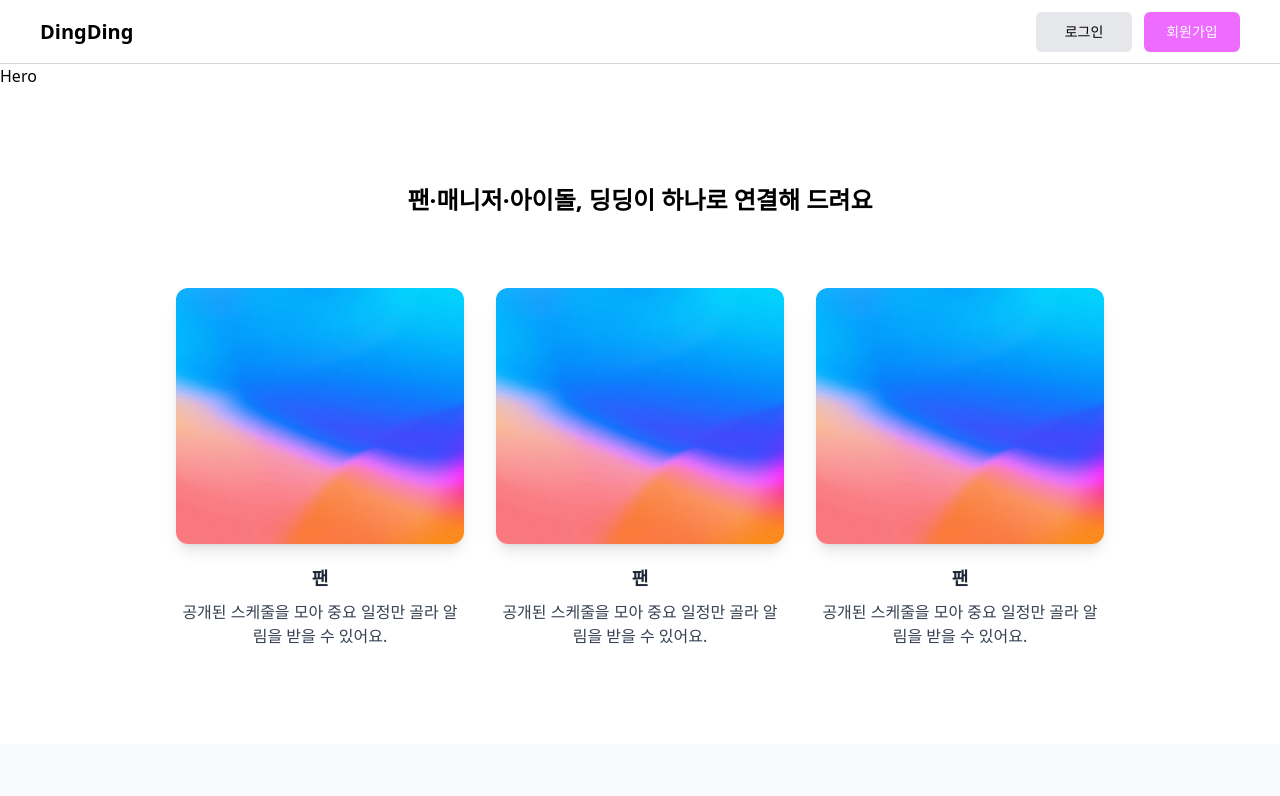
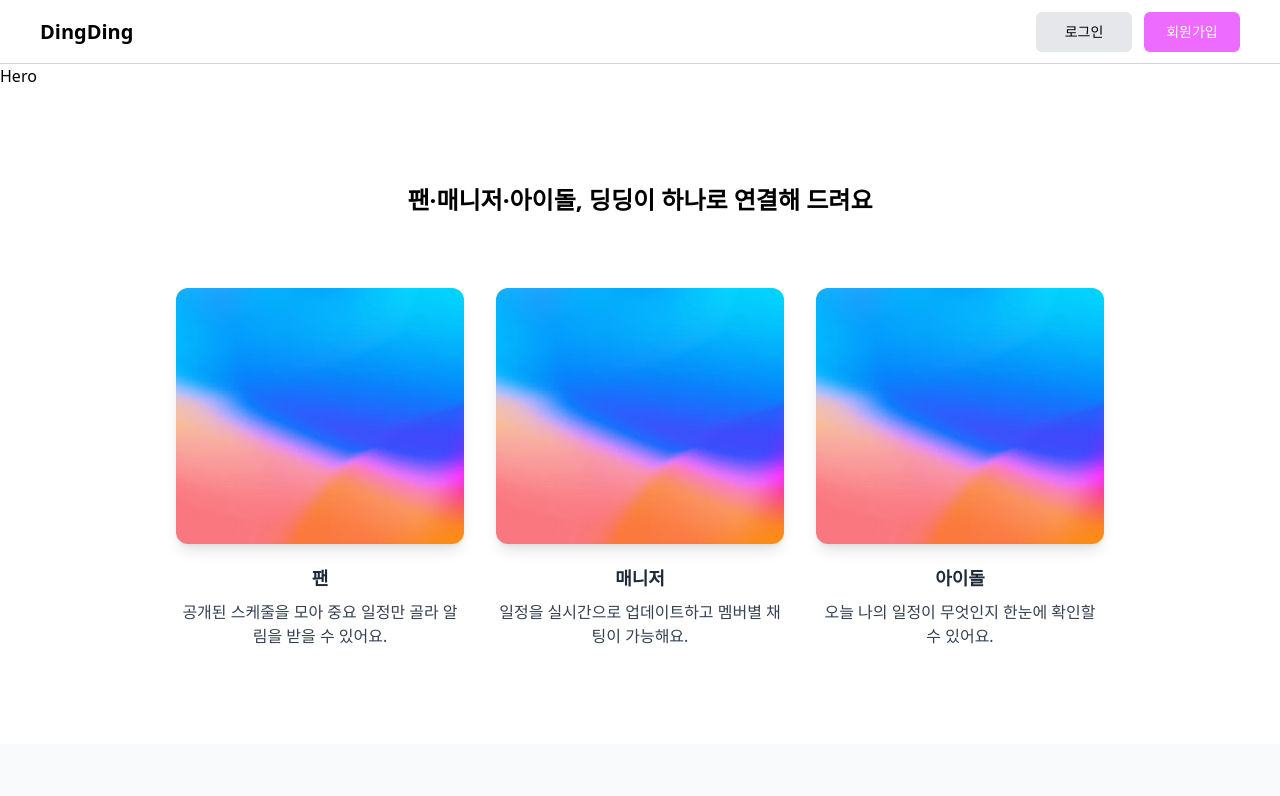
Before and after one commit to be-main-project-team5/main-FE, a React (Vite) app: page / in a window 1280 px wide. Shown: the top 796 px of the page. Built offline with nearby package versions, Linux system fonts and the light colour scheme.

Commit message:
✨ Feat: 사용자 역할 Card 섹션 데이터 추가 (#57)
ROLE_CARDS 상수 생성 / map 렌더링에 활용

```diff
--- a/src/pages/landing/sections/RoleCards.tsx
+++ b/src/pages/landing/sections/RoleCards.tsx
@@ -1,4 +1,22 @@
 import Card from '@/components/common/card';
+
+const ROLE_CARDS = [
+  {
+    id: 0,
+    title: '팬',
+    description: '공개된 스케줄을 모아 중요 일정만 골라 알림을 받을 수 있어요.',
+  },
+  {
+    id: 1,
+    title: '매니저',
+    description: '일정을 실시간으로 업데이트하고 멤버별 채팅이 가능해요.',
+  },
+  {
+    id: 2,
+    title: '아이돌',
+    description: '오늘 나의 일정이 무엇인지 한눈에 확인할 수 있어요.',
+  },
+];
 
 function RoleCards() {
   return (
@@ -7,21 +25,14 @@ function RoleCards() {
         팬·매니저·아이돌, 딩딩이 하나로 연결해 드려요
       </h4>
       <div className="flex scale-100 flex-col gap-8 sm:scale-65 sm:flex-row md:scale-78 lg:scale-100">
-        <Card
-          type="animation"
-          title="팬"
-          description="공개된 스케줄을 모아 중요 일정만 골라 알림을 받을 수 있어요."
-        />
-        <Card
-          type="animation"
-          title="팬"
-          description="공개된 스케줄을 모아 중요 일정만 골라 알림을 받을 수 있어요."
-        />
-        <Card
-          type="animation"
-          title="팬"
-          description="공개된 스케줄을 모아 중요 일정만 골라 알림을 받을 수 있어요."
-        />
+        {ROLE_CARDS.map(({ id, title, description }) => (
+          <Card
+            key={id}
+            type="animation"
+            title={title}
+            description={description}
+          />
+        ))}
       </div>
     </div>
   );
```
